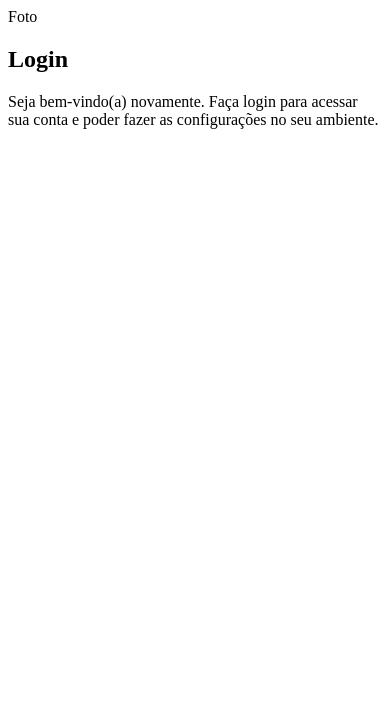
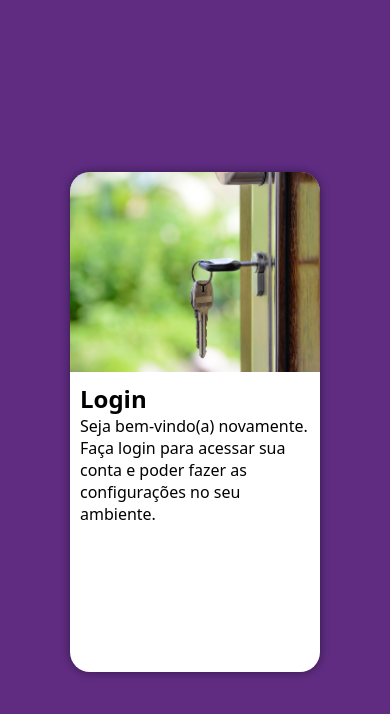
Before and after one commit to CharlesDonizete/projeto-login, a plain HTML site: page index.html in a window 390 px wide. Drawn offline with Linux system fonts and the light colour scheme.

Commit message:
Layout mobile first

```diff
--- a/estilos/style.css
+++ b/estilos/style.css
@@ -5,3 +5,50 @@
     Verde: #49a09d
     Lilás: #5f2c82
 */
+
+*{
+    font-family: system-ui, -apple-system, BlinkMacSystemFont, 'Segoe UI', Roboto, Oxygen, Ubuntu, Cantarell, 'Open Sans', 'Helvetica Neue', sans-serif;
+    padding: 0px;
+    margin: 0px;
+    box-sizing: border-box;
+}
+
+body, html{
+    background-color: #5f2c82;
+    height: 100vh;
+    width: 100vw;
+}
+
+main {
+    position: relative;
+    height: 100vh;
+    width: 100vw;
+}
+
+section#login{
+    position: absolute;
+    top: 50%;
+    left: 50%;
+    overflow: hidden;
+
+    transform: translate(-50%, -50%);
+
+    background-color: white;
+    width: 250px;
+    height: 500px;
+    border-radius: 20px;
+    box-shadow: 0px 0px 10px rgba(0, 0, 0, 0.450);
+}
+
+section#login > div#imagem {
+    display: block;
+    background: #5f2c82 url(../imagens/login.jpg) no-repeat;
+    background-size: cover;
+    background-position: left bottom;
+    height: 200px;
+}
+
+section#login > div#formulario {
+    display: block;
+    padding: 10px;
+}
--- a/index.html
+++ b/index.html
@@ -11,12 +11,13 @@
     <main>
         <section id="login">
             <div id="imagem">
-                Foto
             </div>
             <div id="formulario">
                 <h1>Login</h1>
                 <p>Seja bem-vindo(a) novamente. Faça login para acessar sua conta e poder fazer as configurações no seu ambiente.</p>
-                <form action="login.php" method="post"></form>
+                <form action="login.php" method="post">
+
+                </form>
             </div>
         </section>
     </main>
```
